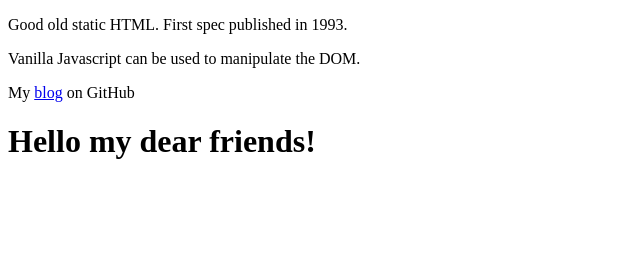
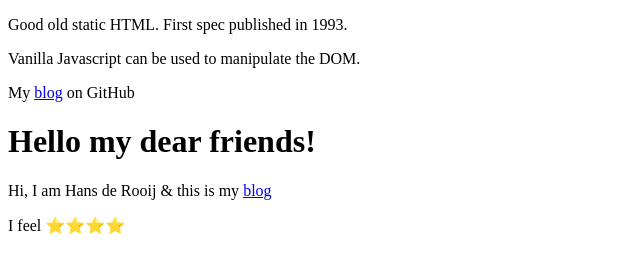
Before and after one commit to hdr1001/hdrReact101, a React app: page / in a window 1280 px wide. Shown: the whole page, without its empty margins (0-640 px from the left). Built offline with nearby package versions, Linux system fonts and the light colour scheme.

Commit message:
Component Composition code https://bit.ly/3hwzXim

```diff
--- /dev/null
+++ b/src/components/AppComposition.js
@@ -0,0 +1,40 @@
+import React from "react";
+
+const author1stName = 'Hans';
+const authorLastName = 'de Rooij';
+
+//Functional component
+function HiThere(props) {
+   const hdrBlogUrl = 'https://hdr1001.github.io/blog/';
+
+   return (
+      <p>Hi, I am {props.firstName} {props.lastName} &amp;
+         this is my <a href={hdrBlogUrl} title="blog">blog</a>
+      </p>
+   )
+}
+
+//(ES6) Class based component
+class HowDoYouFeel extends React.Component {
+   render() {
+      let starLevel = '';
+
+      for(let i = 0; i < this.props.starLevel; i++) {starLevel += '⭐'}
+
+      return <p>I feel {starLevel}</p>;
+   }
+}
+
+//React component composition
+function AppComposition(props) {
+   const starLevel = props.starLevel ? props.starLevel : 5;
+
+   return (
+      <div>
+         <HiThere firstName={author1stName} lastName={authorLastName} />
+         <HowDoYouFeel starLevel={starLevel} />
+      </div>
+   );
+}
+
+export default AppComposition;
--- a/src/index.html
+++ b/src/index.html
@@ -25,5 +25,6 @@
    <div id="vanillaJs"></div>
    <div id="rootJsx"></div>
    <div id="rootRender"></div>
+   <div id="rootComposition"></div>
 </body>
 </html>
--- a/src/index.js
+++ b/src/index.js
@@ -1,6 +1,7 @@
 import React from 'react';
 import ReactDOM from 'react-dom';
 import AppJsx from './components/AppJsx';
+import AppComposition from './components/AppComposition'
 
 //Introducing JSX (https://bit.ly/3E2ruxn)
 ReactDOM.render(<AppJsx />, document.getElementById('rootJsx'));
@@ -11,3 +12,6 @@ let renderCount = 0;
 setInterval(() => {
    ReactDOM.render(<AppJsx arrIdx={renderCount++} />, document.getElementById('rootRender'));
 }, 2000);
+
+//Composing Components (https://bit.ly/3hwzXim)
+ReactDOM.render(<AppComposition starLevel="4" />, document.getElementById('rootComposition'));
--- a/webpack.config.js
+++ b/webpack.config.js
@@ -5,7 +5,7 @@ module.exports = {
    mode: 'development',
    entry: './src/index.js',
    output: {
-      filename: 'bundle.[hash].js',
+      filename: 'bundle.[fullhash].js',
       path: path.resolve(__dirname, 'dist'),
    },
    plugins: [
```
